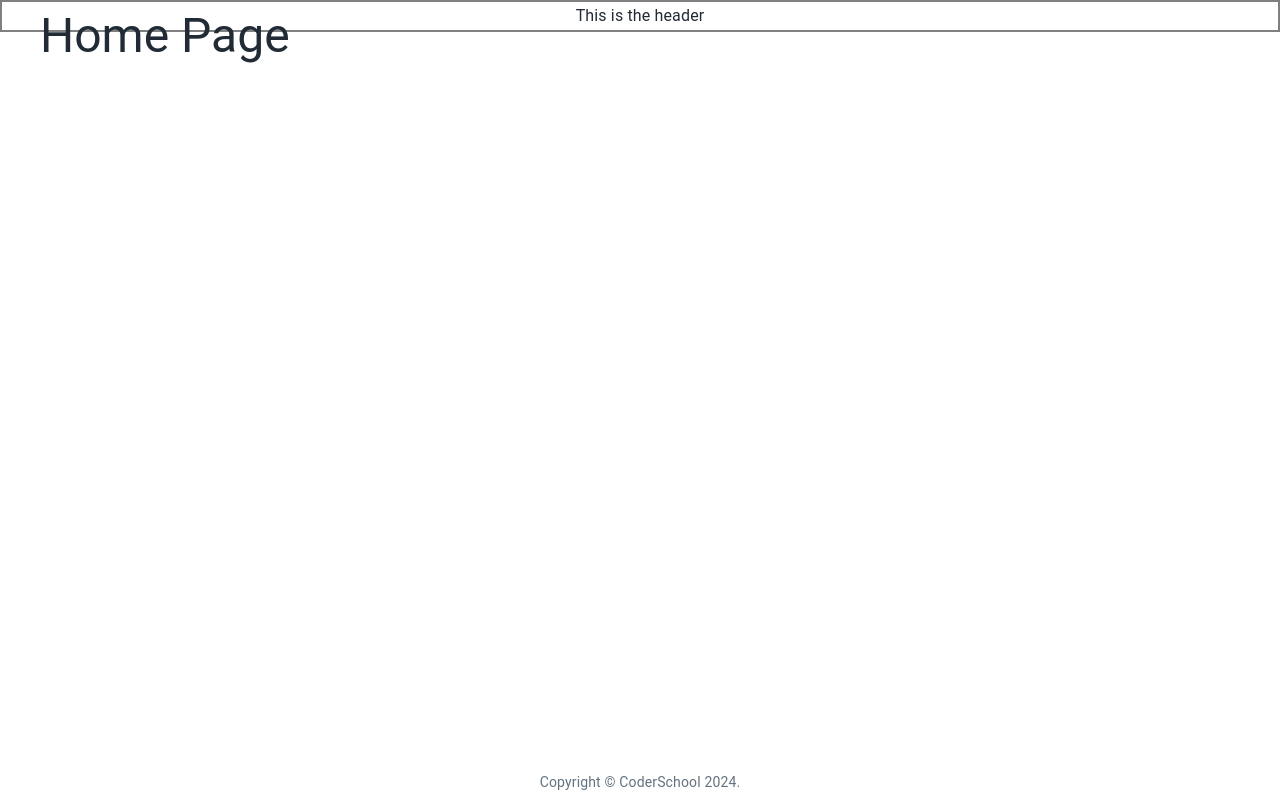
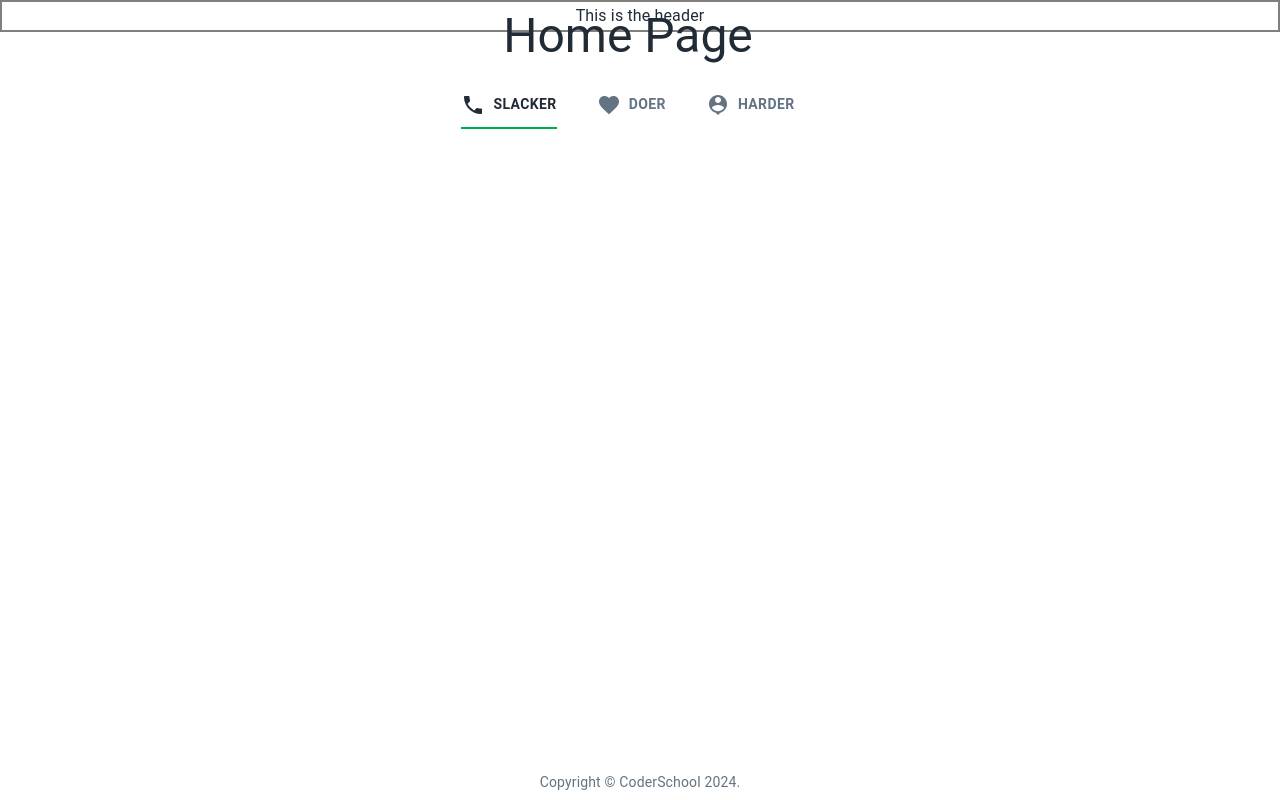
Before and after one commit to blueleorio/FullStackFinalProject, a React (Create React App) app in the folder client/: page / in a window 1280 px wide. Built offline with nearby package versions, Linux system fonts and the light colour scheme; no server answers.

Commit message:
Pacing for 5k, gonna be a long way to be at 42k pace.

```diff
--- a/client/src/pages/HomePage.js
+++ b/client/src/pages/HomePage.js
@@ -1,14 +1,37 @@
-import React from "react";
+import React, { useState } from "react";
 
-import { Container, Grid, Typography } from "@mui/material";
+import { Container, Grid, Typography, Tab, Tabs } from "@mui/material";
+import PhoneIcon from "@mui/icons-material/Phone";
+import FavoriteIcon from "@mui/icons-material/Favorite";
+import PersonPinIcon from "@mui/icons-material/PersonPin";
 
 function HomePage() {
+  const [value, setValue] = useState(0);
+
+  const handleChange = (event, newValue) => {
+    setValue(newValue);
+  };
   return (
     <Container>
-      <Grid container spacing={3}>
+      <Grid
+        container
+        direction="column"
+        justifyContent="center"
+        alignItems="center"
+        spacing={3}
+      >
         <Typography variant="h3" component="h1" gutterBottom>
           Home Page
         </Typography>
+        <Tabs
+          value={value}
+          onChange={handleChange}
+          aria-label="icon label tabs example"
+        >
+          <Tab icon={<PhoneIcon />} label="SLACKER" />
+          <Tab icon={<FavoriteIcon />} label="DOER" />
+          <Tab icon={<PersonPinIcon />} label="HARDER" />
+        </Tabs>
       </Grid>
     </Container>
   );
```
